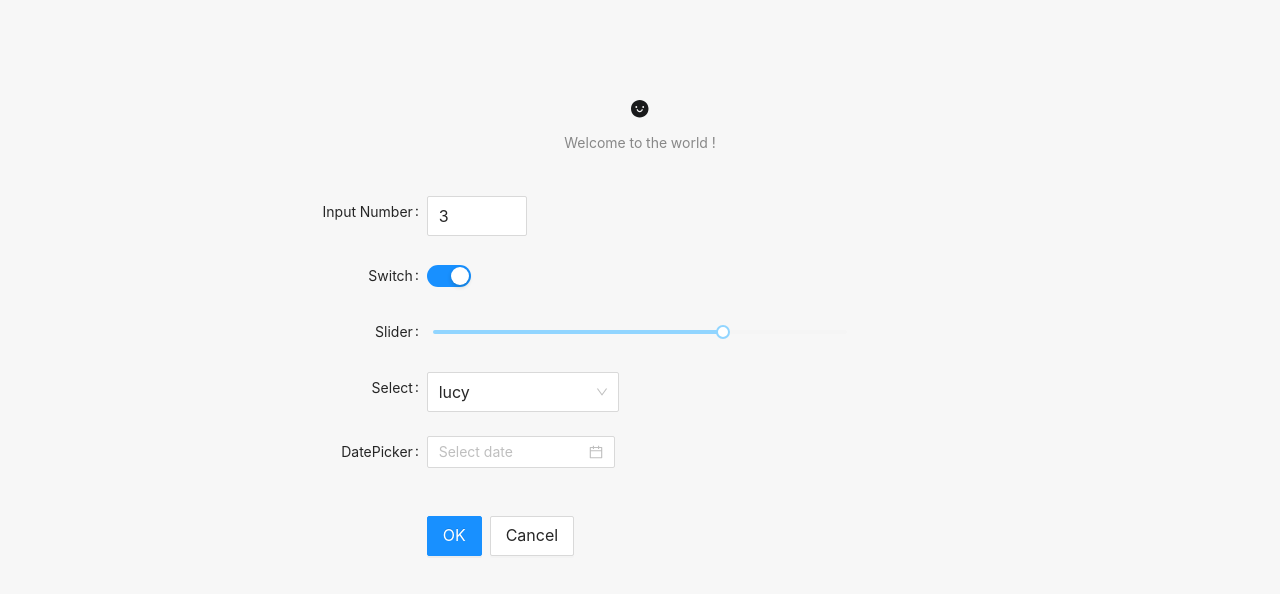
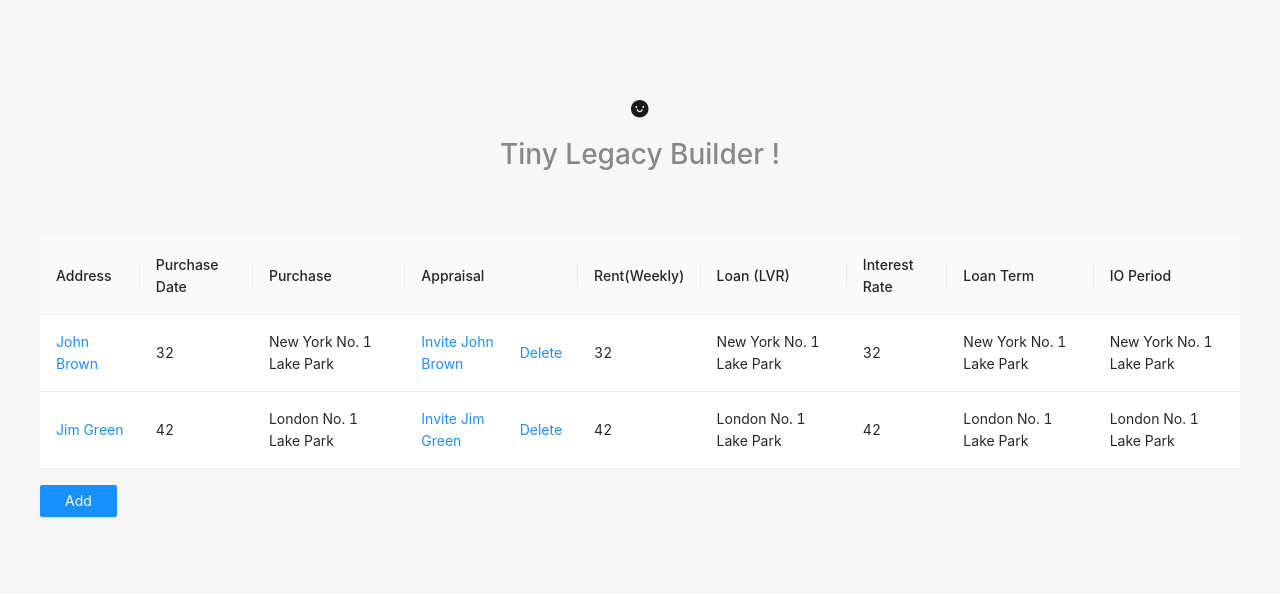
Before and after one commit to Liamxiexuc/miniLB, a Next.js app: page / in a window 1280 px wide. Shown: the top 594 px of the page. Built offline with nearby package versions, Linux system fonts and the light colour scheme.

Commit message:
init basic

```diff
--- /dev/null
+++ b/components/Address.jsx
@@ -0,0 +1,89 @@
+import { useState } from "react";
+import { Modal, Button, Form, Input, Table } from "antd";
+import styles from './Address.module.css'
+
+export const Address = ({ visible, setVisible }) => {
+  const [componentSize, setComponentSize] = useState("default");
+
+  const onFormLayoutChange = ({ size }) => {
+    setComponentSize(size);
+  };
+
+  const tailLayout = {
+    wrapperCol: { offset: 6, span: 14 },
+  };
+
+  const columns = [
+    {
+      title: "Address",
+      dataIndex: "address",
+      key: "address",
+    },
+    {
+      title: "Action",
+      dataIndex: "",
+      key: "x",
+      render: () => <Button>Select</Button>,
+    },
+  ];
+
+  const data = [
+    {
+      key: "1",
+      name: "John Brown",
+      address: "New York No. 1 Lake Park",
+    },
+  ];
+
+  return (
+    <>
+      <Modal
+        title="Search Property"
+        centered
+        visible={visible}
+        onOk={() => setVisible(false)}
+        onCancel={() => setVisible(false)}
+        width={650}
+        footer={null}
+      >
+        <Form
+          labelCol={{
+            span: 6,
+          }}
+          wrapperCol={{
+            span: 14,
+          }}
+          layout="horizontal"
+          initialValues={{
+            size: componentSize,
+          }}
+          onValuesChange={onFormLayoutChange}
+					size={componentSize}
+					className={styles.form}
+        >
+          <Form.Item label="Street Number">
+            <Input />
+          </Form.Item>
+          <Form.Item label="Street Name">
+            <Input />
+          </Form.Item>
+          <Form.Item label="Street Type">
+            <Input />
+          </Form.Item>
+          <Form.Item label="Suburb">
+            <Input />
+          </Form.Item>
+          <Form.Item label="Postcode">
+            <Input />
+          </Form.Item>
+          <Form.Item {...tailLayout}>
+            <Button>Search</Button>
+          </Form.Item>
+        </Form>
+        <div>
+          <Table pagination={false} columns={columns} dataSource={data} />
+        </div>
+      </Modal>
+    </>
+  );
+};
--- /dev/null
+++ b/components/Address.module.css
@@ -0,0 +1,3 @@
+.form > div {
+  margin-bottom: 12px;
+}
--- /dev/null
+++ b/components/PropertyTable.jsx
@@ -0,0 +1,82 @@
+import { Table, Tag, Space } from 'antd';
+
+export const PropertyTable = () => {
+
+	const columns = [
+    {
+      title: "Address",
+      dataIndex: "name",
+      key: "name",
+      render: (text) => <a>{text}</a>,
+    },
+    {
+      title: "Purchase Date",
+      dataIndex: "age",
+      key: "age",
+    },
+    {
+      title: "Purchase",
+      dataIndex: "address",
+      key: "address",
+    },
+    {
+      title: "Appraisal",
+      key: "action",
+      render: (text, record) => (
+        <Space size="middle">
+          <a>Invite {record.name}</a>
+          <a>Delete</a>
+        </Space>
+      ),
+    },
+    {
+      title: "Rent(Weekly)",
+      dataIndex: "age",
+      key: "age",
+    },
+    {
+      title: "Loan (LVR)",
+      dataIndex: "address",
+      key: "address",
+    },
+    {
+      title: "Interest Rate",
+      dataIndex: "age",
+      key: "age",
+    },
+    {
+      title: "Loan Term",
+      dataIndex: "address",
+      key: "address",
+    },
+    {
+      title: "IO Period",
+      dataIndex: "address",
+      key: "address",
+    },
+  ];
+
+  const data = [
+    {
+      key: "1",
+      name: "John Brown",
+      age: 32,
+      address: "New York No. 1 Lake Park",
+      tags: ["nice", "developer"],
+    },
+    {
+      key: "2",
+      name: "Jim Green",
+      age: 42,
+      address: "London No. 1 Lake Park",
+      tags: ["loser"],
+    },
+	];
+
+
+	return (
+    <div>
+      <Table pagination={false} columns={columns} dataSource={data} />
+    </div>
+  );
+}
--- a/package.json
+++ b/package.json
@@ -9,13 +9,16 @@
     "@ant-design/icons": "4.2.1",
     "@next/bundle-analyzer": "^9.1.4",
     "antd": "4.3.0",
+    "autoprefixer": "^10.3.3",
     "cross-env": "^7.0.2",
     "dayjs": "1.8.28",
     "esm": "^3.2.25",
     "next": "latest",
+    "postcss": "^8.3.6",
     "postcss-preset-env": "^6.7.0",
     "react": "^17.0.2",
-    "react-dom": "^17.0.2"
+    "react-dom": "^17.0.2",
+    "tailwindcss": "^2.2.7"
   },
   "browser": {
     "fs": false,
--- a/pages/index.js
+++ b/pages/index.js
@@ -1,20 +1,18 @@
-import { Form, Select, InputNumber, Switch, Slider, Button } from 'antd'
-
-// Custom DatePicker that uses Day.js instead of Moment.js
-import DatePicker from '../components/DatePicker'
-
-import { SmileFilled } from '@ant-design/icons'
-
-import Link from 'next/link'
-
-const FormItem = Form.Item
-const Option = Select.Option
+import { useState } from "react";
+import { Button } from "antd";
+import { SmileFilled } from "@ant-design/icons";
+import { PropertyTable } from "../components/PropertyTable";
+import { Address } from "../components/Address";
+import Link from "next/link";
+import styles from "./index.module.css";
 
 const content = {
-  marginTop: '100px',
-}
+  marginTop: "100px",
+};
 
 export default function Home() {
+  const [visible, setVisible] = useState(false);
+
   return (
     <div style={content}>
       <div className="text-center mb-5">
@@ -24,81 +22,19 @@ export default function Home() {
           </a>
         </Link>
 
-        <p className="mb-0 mt-3 text-disabled">Welcome to the world !</p>
+        <h1 className="mb-0 mt-3 text-disabled">Tiny Legacy Builder !</h1>
       </div>
-      <div>
-        <Form layout="horizontal">
-          <FormItem
-            label="Input Number"
-            labelCol={{ span: 8 }}
-            wrapperCol={{ span: 8 }}
-          >
-            <InputNumber
-              size="large"
-              min={1}
-              max={10}
-              style={{ width: 100 }}
-              defaultValue={3}
-              name="inputNumber"
-            />
-          </FormItem>
-
-          <FormItem
-            label="Switch"
-            labelCol={{ span: 8 }}
-            wrapperCol={{ span: 8 }}
-          >
-            <Switch defaultChecked name="switch" />
-          </FormItem>
-
-          <FormItem
-            label="Slider"
-            labelCol={{ span: 8 }}
-            wrapperCol={{ span: 8 }}
-          >
-            <Slider defaultValue={70} />
-          </FormItem>
-
-          <FormItem
-            label="Select"
-            labelCol={{ span: 8 }}
-            wrapperCol={{ span: 8 }}
-          >
-            <Select
-              size="large"
-              defaultValue="lucy"
-              style={{ width: 192 }}
-              name="select"
-            >
-              <Option value="jack">jack</Option>
-              <Option value="lucy">lucy</Option>
-              <Option value="disabled" disabled>
-                disabled
-              </Option>
-              <Option value="yiminghe">yiminghe</Option>
-            </Select>
-          </FormItem>
-
-          <FormItem
-            label="DatePicker"
-            labelCol={{ span: 8 }}
-            wrapperCol={{ span: 8 }}
-          >
-            <DatePicker name="startDate" />
-          </FormItem>
-          <FormItem
-            style={{ marginTop: 48 }}
-            wrapperCol={{ span: 8, offset: 8 }}
-          >
-            <Button size="large" type="primary" htmlType="submit">
-              OK
-            </Button>
-            <Button size="large" style={{ marginLeft: 8 }}>
-              Cancel
-            </Button>
-          </FormItem>
-        </Form>
+      <div className={styles.content}>
+        <PropertyTable />
+        <Button
+          className={styles.btn}
+          onClick={() => setVisible(true)}
+          type="primary"
+        >
+          Add
+        </Button>
       </div>
+      <Address visible={visible} setVisible={setVisible} />
     </div>
-  )
+  );
 }
--- /dev/null
+++ b/pages/index.module.css
@@ -0,0 +1,9 @@
+.content {
+  padding: 20px 40px;
+}
+
+.btn {
+	margin-top: 16px;
+	padding-left: 24px;
+	padding-right: 24px;
+}
--- /dev/null
+++ b/postcss.config.js
@@ -0,0 +1,8 @@
+// If you want to use other PostCSS plugins, see the following:
+// https://tailwindcss.com/docs/using-with-preprocessors
+module.exports = {
+  plugins: {
+    tailwindcss: {},
+    autoprefixer: {},
+  },
+};
```
Also changed, not shown: tailwind.config.js (added, +12 -0 lines), 1 other file (tests, documents, lock files or other folders).
